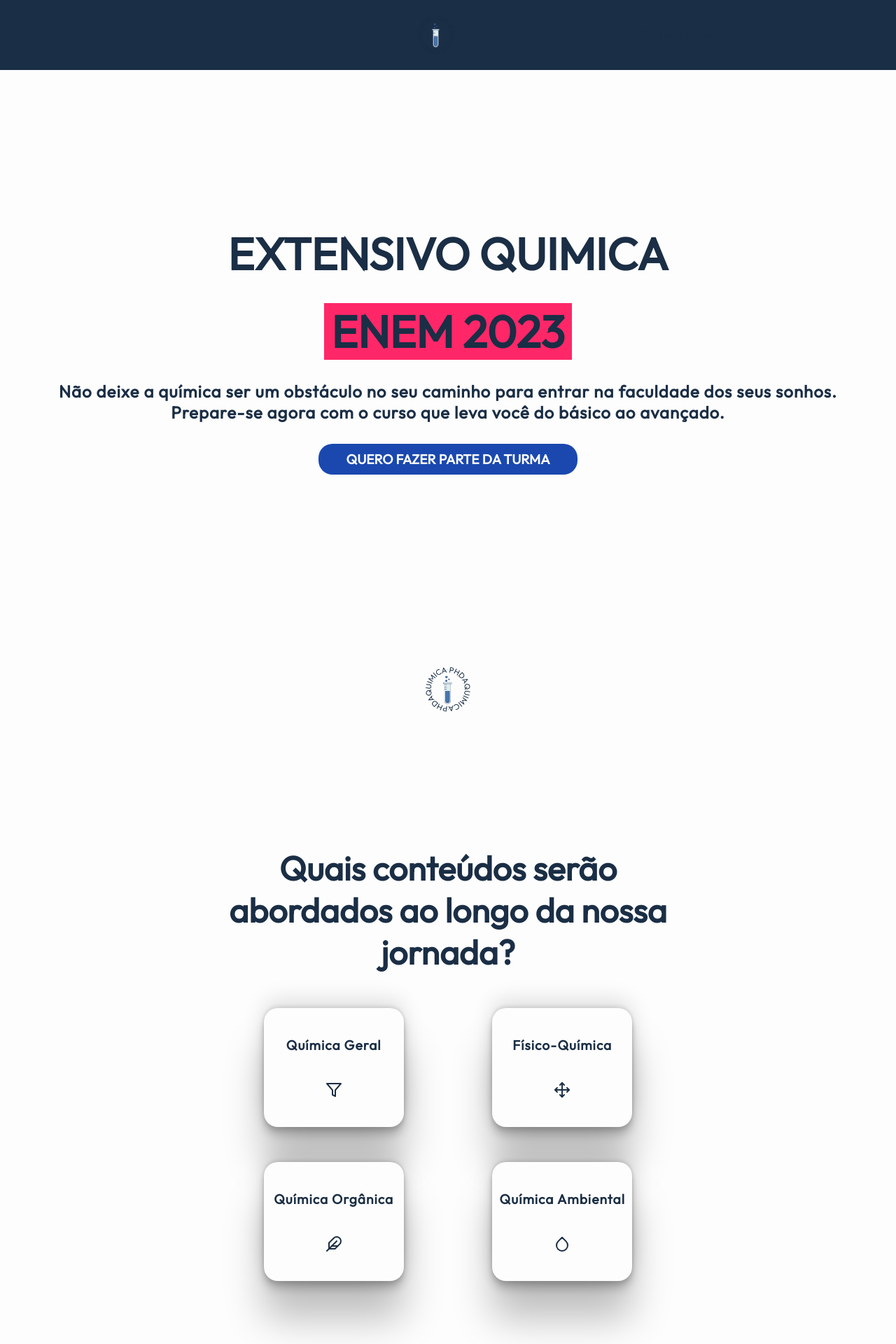
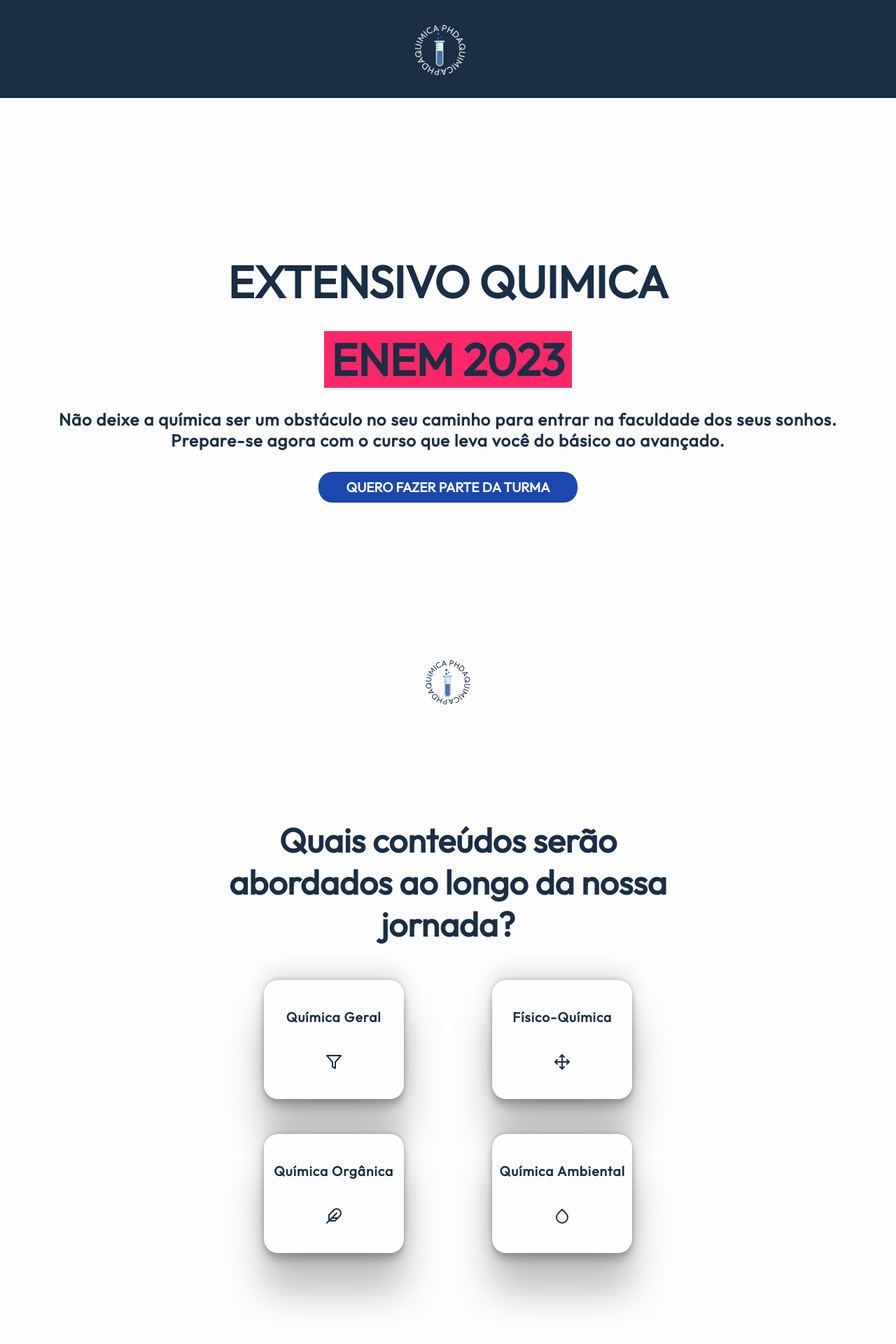
Before and after one commit to luccaparadeda/phdaquimica, a Next.js app: page /curso in a window 1280 px wide. Shown: the top 1920 px of the page at 70% size. Built offline with nearby package versions, Linux system fonts and the light colour scheme.

Commit message:
feat: almost finished site

```diff
--- a/pages/curso.tsx
+++ b/pages/curso.tsx
@@ -18,10 +18,10 @@ const Curso = () => {
         <>
             <div className={curso.navbar}>
                 <Image
-                    src={'/LogoImage.png'}
+                    src={'/LogoWhite.png'}
                     alt="Logo"
-                    width={60}
-                    height={60}
+                    width={100}
+                    height={100}
                     className={curso.logo}
                 />
                 <Link
--- a/styles/curso/firstView.module.scss
+++ b/styles/curso/firstView.module.scss
@@ -31,13 +31,16 @@
 		}
 	}
 	.viewCross {
-		margin-top: 50px;
+		margin-top: 25px;
 		display: flex;
 		justify-content: center;
 		align-items: center;
 		left: 0;
 		bottom: 0;
 		width: 100%;
+		@media (min-width: 700px) {
+			margin-top: 0;
+		}
 	}
 }
 
--- a/styles/curso/secondView.module.scss
+++ b/styles/curso/secondView.module.scss
@@ -1,7 +1,7 @@
 .secondView {
 	min-height: 100vh;
 	background-color: var(--off-white);
-	padding: 100px 20px;
+	padding: 70px 20px;
 	display: flex;
 	flex-direction: column;
 	gap: 50px;
@@ -11,7 +11,7 @@
 		color: var(--dark-blue);
 	}
 	@media (min-width: 1150px) {
-		padding: 100px 300px;
+		padding: 70px 300px;
 	}
 	.cardsWrapper {
 		display: flex;
```
